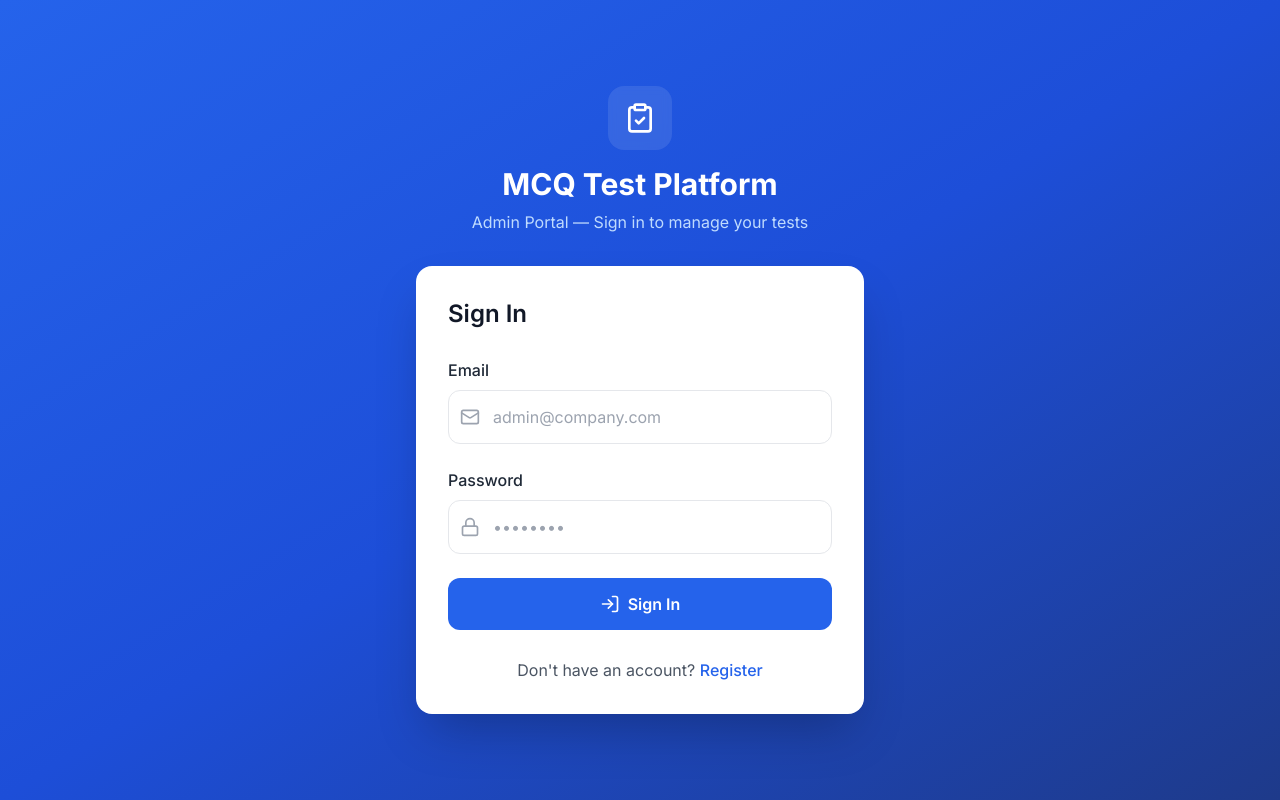
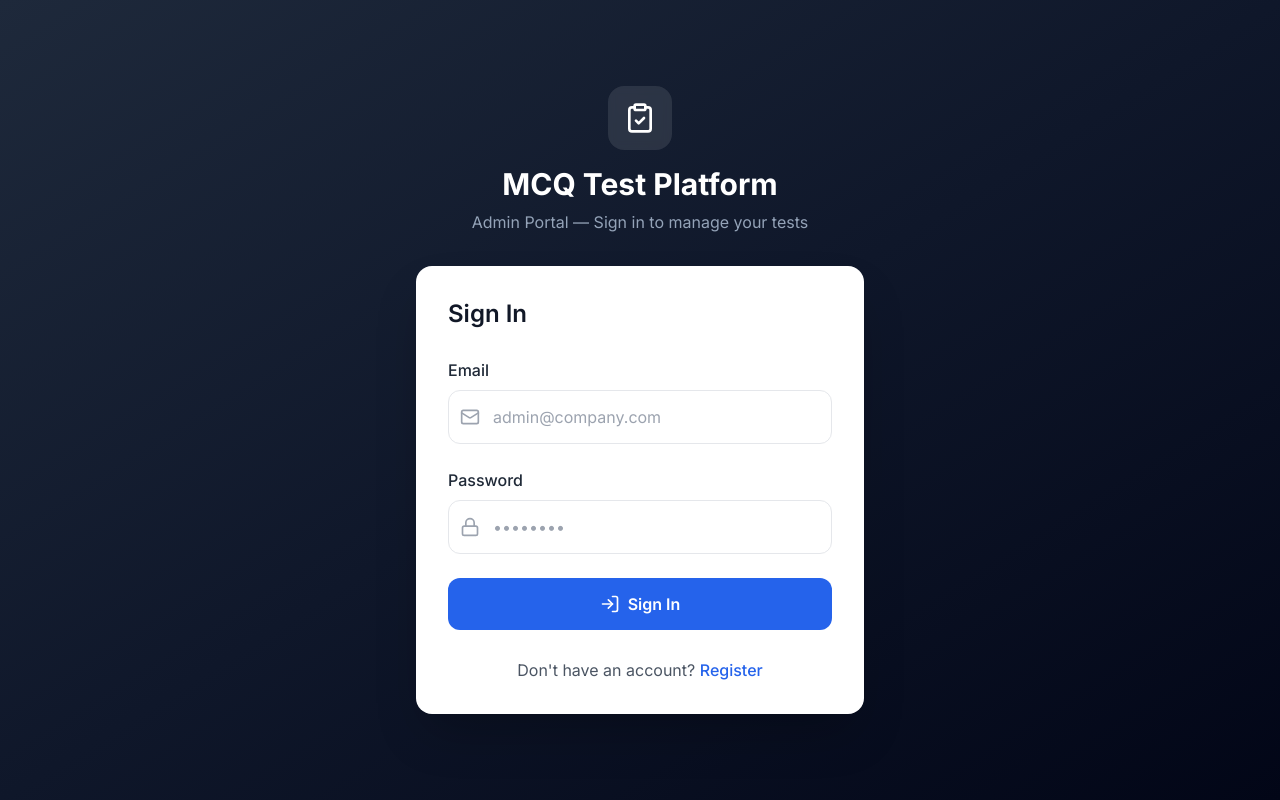
Before and after one commit to Pritish00/MCQTest, a React (Vite) app in the folder frontend/: page /login in a window 1280 px wide. Built offline with nearby package versions, Linux system fonts and the light colour scheme.

Commit message:
Change login/register bg to softer dark slate gradient

```diff
--- a/frontend/src/pages/Login.tsx
+++ b/frontend/src/pages/Login.tsx
@@ -28,14 +28,14 @@ export default function Login() {
   };
 
   return (
-    <div className="min-h-screen bg-gradient-to-br from-primary-600 via-primary-700 to-primary-900 flex items-center justify-center p-4">
+    <div className="min-h-screen bg-gradient-to-br from-slate-800 via-slate-900 to-slate-950 flex items-center justify-center p-4">
       <div className="w-full max-w-md">
         <div className="text-center mb-8">
           <div className="inline-flex items-center justify-center w-16 h-16 bg-white/10 backdrop-blur-sm rounded-2xl mb-4">
             <ClipboardCheck className="w-8 h-8 text-white" />
           </div>
           <h1 className="text-3xl font-bold text-white">MCQ Test Platform</h1>
-          <p className="text-primary-200 mt-2">Admin Portal — Sign in to manage your tests</p>
+          <p className="text-slate-400 mt-2">Admin Portal — Sign in to manage your tests</p>
         </div>
 
         <div className="bg-white rounded-2xl shadow-2xl p-8">
--- a/frontend/src/pages/Register.tsx
+++ b/frontend/src/pages/Register.tsx
@@ -29,14 +29,14 @@ export default function Register() {
   };
 
   return (
-    <div className="min-h-screen bg-gradient-to-br from-primary-600 via-primary-700 to-primary-900 flex items-center justify-center p-4">
+    <div className="min-h-screen bg-gradient-to-br from-slate-800 via-slate-900 to-slate-950 flex items-center justify-center p-4">
       <div className="w-full max-w-md">
         <div className="text-center mb-8">
           <div className="inline-flex items-center justify-center w-16 h-16 bg-white/10 backdrop-blur-sm rounded-2xl mb-4">
             <ClipboardCheck className="w-8 h-8 text-white" />
           </div>
           <h1 className="text-3xl font-bold text-white">MCQ Test Platform</h1>
-          <p className="text-primary-200 mt-2">Create your admin account</p>
+          <p className="text-slate-400 mt-2">Create your admin account</p>
         </div>
 
         <div className="bg-white rounded-2xl shadow-2xl p-8">
```
Also changed, not shown: 5 other files (tests, documents, lock files or other folders).
